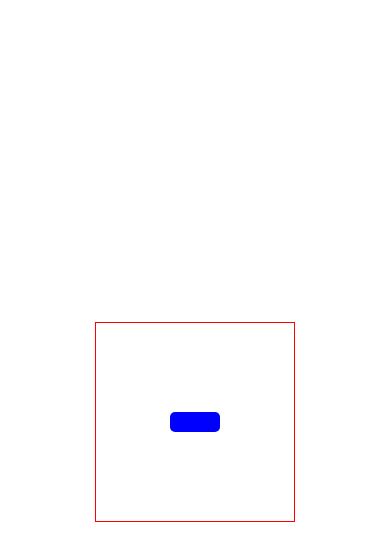
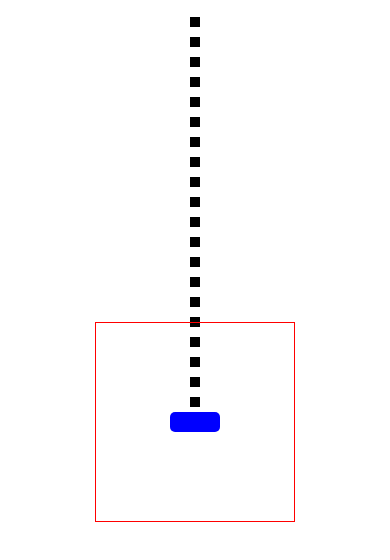
Before and after one commit to Davidlblanco/flyable, a React Native app: screen / in a window 390 px wide. Shown: the top 560 px of the page. Built offline with nearby package versions, Linux system fonts and the light colour scheme.

Commit message:
bullet with setInterval

```diff
--- a/components/Bullet.js
+++ b/components/Bullet.js
@@ -1,27 +1,47 @@
-import React, { useRef } from 'react';
+import React, { useRef, useState, useEffect } from 'react';
 import { Dimensions, StyleSheet, Animated } from 'react-native';
 
-function Bullet({ item, locX, locY }) {
+function Bullet({ item, locY, key }) {
 
     const screenHeight = Dimensions.get('window').height;
-    const toTop = useRef(new Animated.Value(locY)).current
+    // const toTop = useRef(new Animated.Value(locY)).current
 
 
-    React.useEffect(() => {
-        Animated.timing(
-            toTop,
-            {
-                toValue: -screenHeight,
-                duration: 10000,
-                useNativeDriver: true
-            },
-        ).start();
-    }, [locY])
+    // React.useEffect(() => {
+    //     Animated.timing(
+    //         toTop,
+    //         {
+    //             toValue: -screenHeight,
+    //             duration: 10000,
+    //             useNativeDriver: true
+    //         },
+    //     ).start();
+    // }, [locY])
 
 
+    const [toTop, setToTop] = useState(locY)
+
+    let interval;
+    useEffect(() => {
+        if (toTop > 0) {
+            interval = setInterval(() => {
+                const newToTop = parseInt(toTop) - 10;
+                setToTop(newToTop)
+            }, 100)
+        }
+        return () => { clearInterval(interval) }
+    }, [toTop])
+
+
+    // if (toTop === 0) {
+    //     return null
+    // }
+
     return (
+        toTop > 0 ?
             <Animated.View
                 style={[styles.bullet, {
+                    backgroundColor: parseInt(key) % 2 == 0 ? 'red' : 'black',
                     transform: [
                         { translateX: item.current },
                         { translateY: toTop }//item.yPoint
@@ -29,6 +49,7 @@ function Bullet({ item, locX, locY }) {
                 }]}
             >
             </Animated.View >
+            : null
     )
 }
 
@@ -46,7 +67,7 @@ const styles = StyleSheet.create({
         height: 10,
         top: 0,
         left: 0,
-        backgroundColor: 'red',
-        position: 'absolute'
+        // backgroundColor: 'red',
+        position: 'absolute',
     },
 });
--- a/components/GoodBullet.js
+++ b/components/GoodBullet.js
@@ -5,10 +5,7 @@ import Bullet from './Bullet';
 function GoodBullet({ locX, locY }) {
 
     const [bullet, setBulet] = useState({
-        start: locX,
-        yPoint: locY,
-        current: locX,
-        end: 0,
+        current: parseInt(locX),
     })
 
     const [bulletList, setBulletList] = useState([])
@@ -16,24 +13,34 @@ function GoodBullet({ locX, locY }) {
     const debounceBullet = UseDebounce(() => {
         setBulet(
             {
-                start: locX,
-                yPoint: locY,
-                current: locX,
-                end: 0,
+                current: parseInt(locX)
             })
 
-        if (bulletList.length === 20) {
-            const newList = bulletList.filter((item, index) => index !== 19)
-            setBulletList(newList)
-        } else {
-            setBulletList([...bulletList, bullet])
-        }
+        // if (bulletList.length === 20) {
+        // const newList = bulletList.filter((item, index) => index !== 19)
+
+        // const newList = bulletList.splice(1, 19)
+        // setBulletList(newList)
+        // } else {
+        setBulletList([...bulletList, bullet])
+        // }
 
     }, 50)
 
+    // useEffect(() => {
+    //     debounceBullet()
+    // }, [locX])
+
+    let interval;
+    const [counter, setCounter] = useState(0);
     useEffect(() => {
-        debounceBullet()
-    }, [locX])
+        interval = setInterval(() => {
+            const newCounter = parseInt(counter) + 1;
+            setCounter(newCounter)
+            debounceBullet()
+        }, 100)
+        return () => { clearInterval(interval) }
+    }, [counter])
 
     return (
         bulletList.map((item, index) => {
```
Lines whose indentation alone changed are shown as unchanged.
